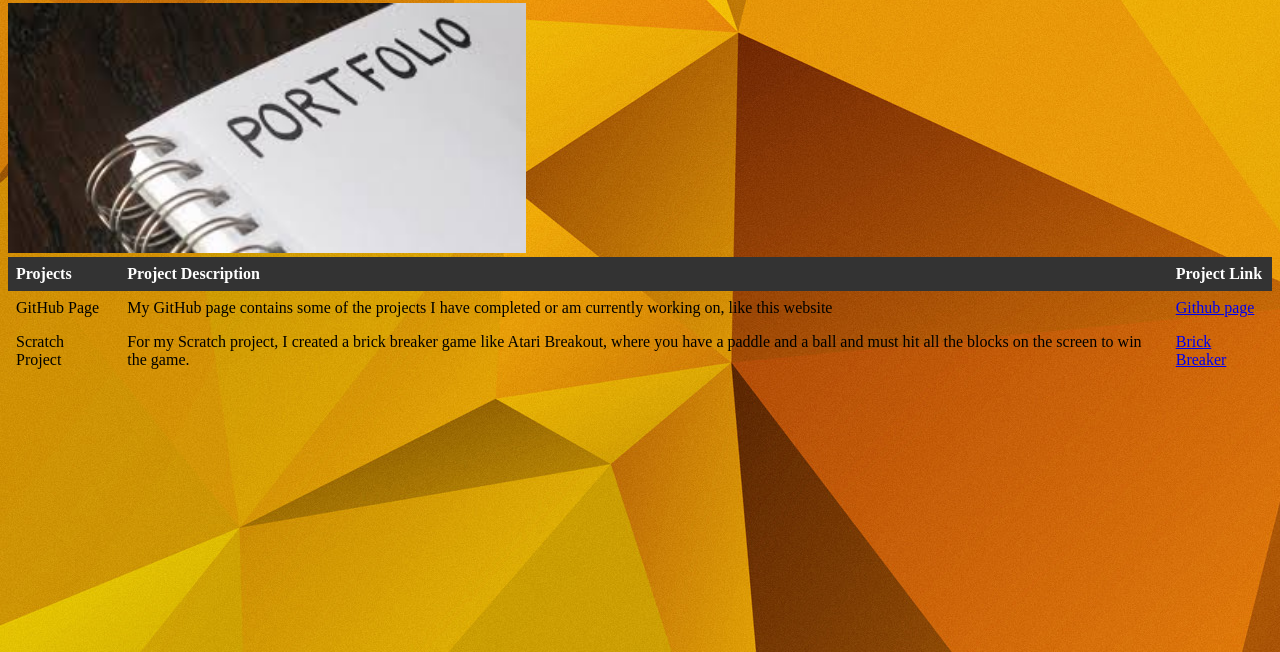
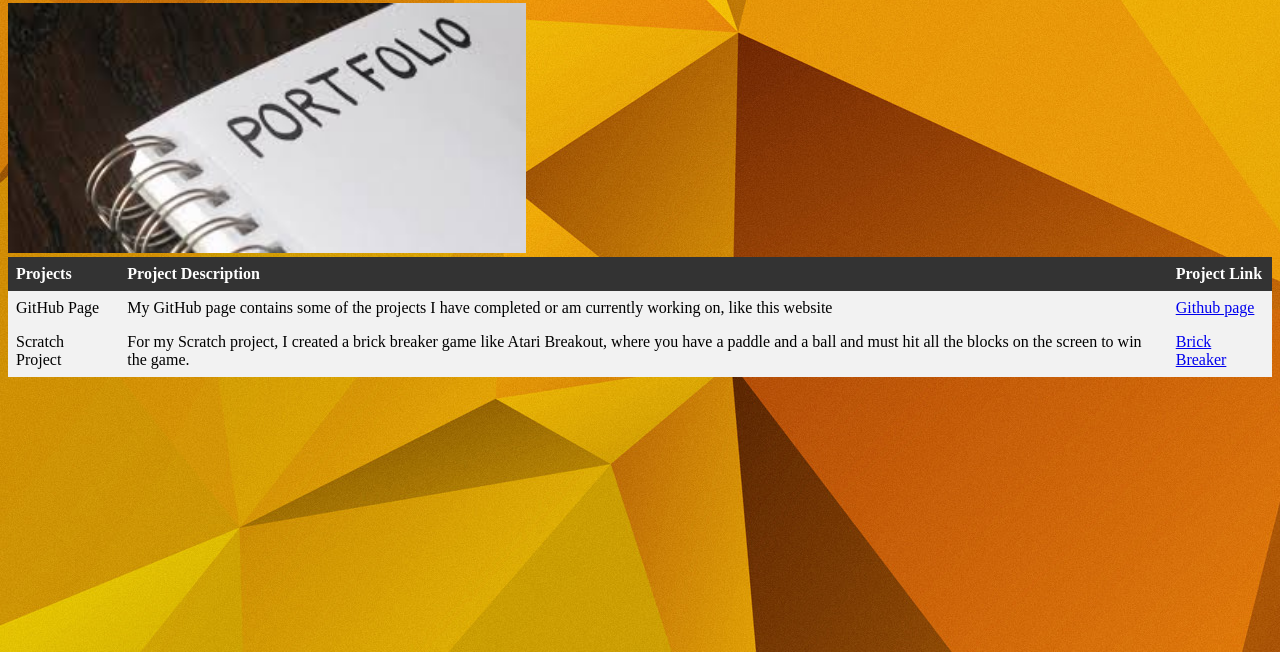
Before and after one commit to MAMitchell18/My-Webpage, a plain HTML site: page portfolio.html in a window 1280 px wide. Shown: the part 148-800 px from the top of the page. Drawn offline with Linux system fonts and the light colour scheme.

Commit message:
Update portfolio.html

```diff
--- a/portfolio.html
+++ b/portfolio.html
@@ -13,8 +13,7 @@ th, td {
 }
 
 tr {
-	nth-child(even){background-color: #f2f2f2}
-	nth-child(odd){background-color: rgb(211, 211, 211)}
+	background-color: #f2f2f2;
 }
 th {
     background-color: #333;
```
